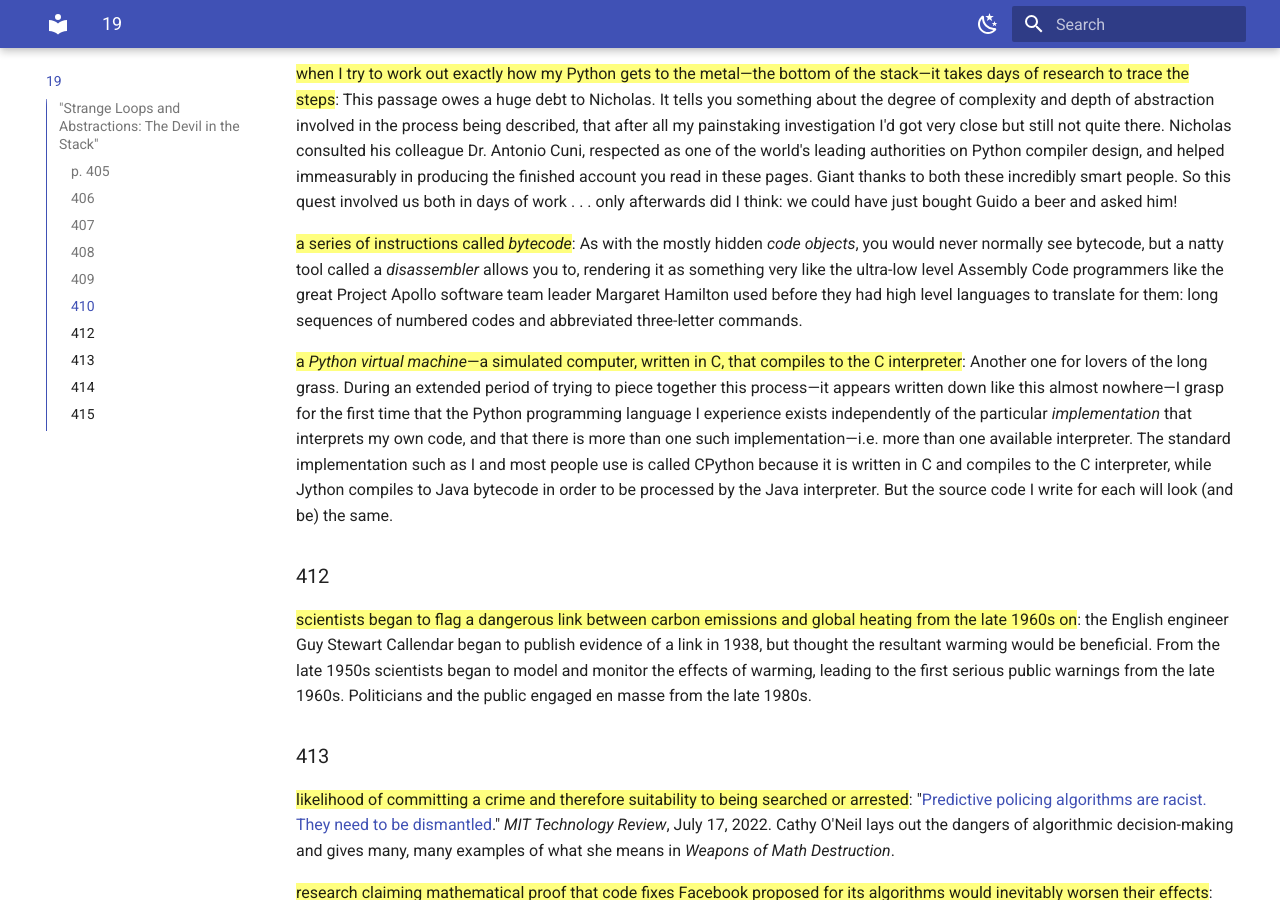
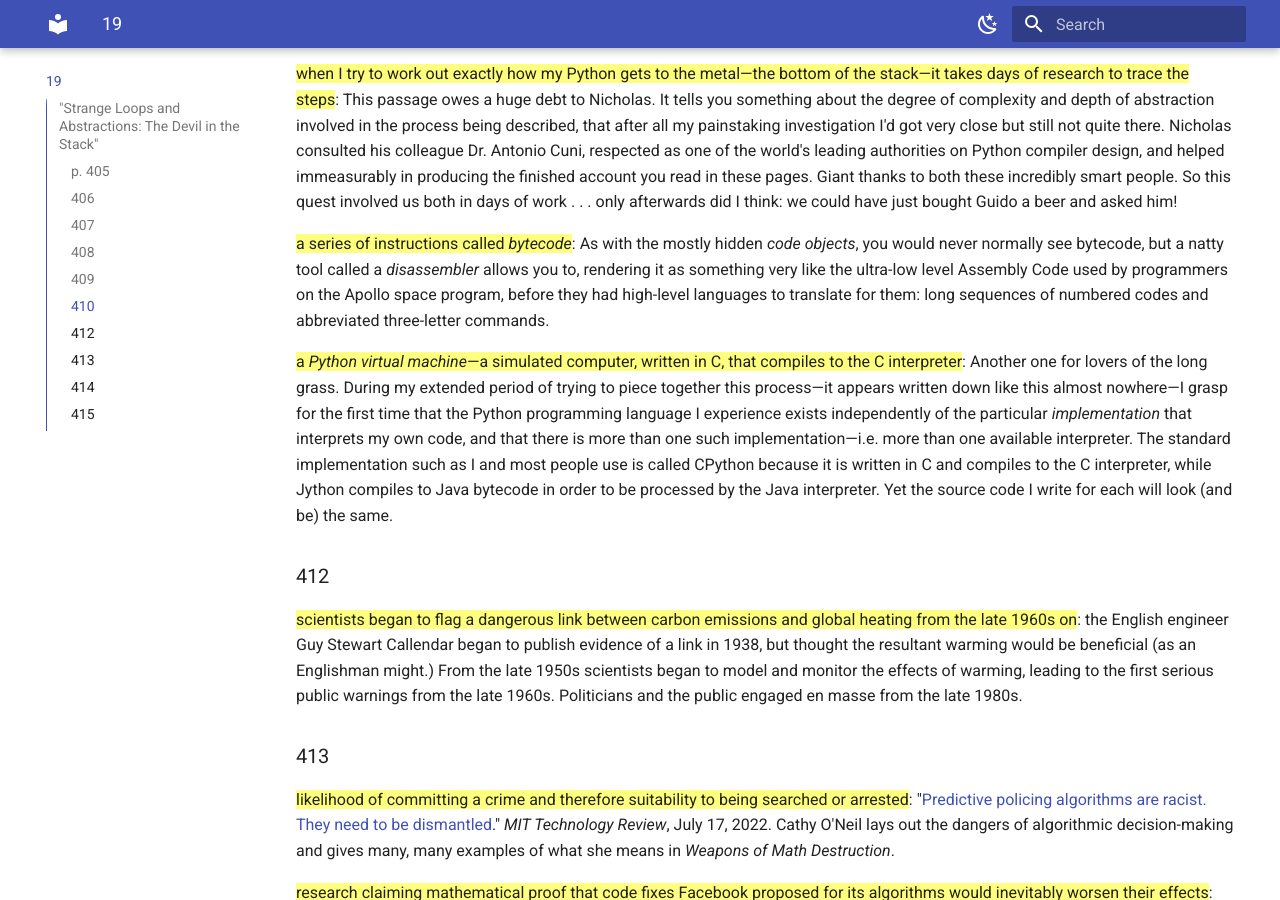
Before and after one commit to zappascout/devil_notes-sources, an MkDocs documentation site: the page built from docs/notes_19_devil.md, in a window 1280 px wide and 900 px high, scrolled down 1469 px. Built offline with MkDocs 1.6.1 and Material for MkDocs 9.7.7, drawn with Linux system fonts in a browser that asks for light colours; some of the changed text lies outside the part shown.

Commit message:
rest of tidies

```diff
--- a/docs/notes_19_devil.md
+++ b/docs/notes_19_devil.md
@@ -91,15 +91,12 @@ could have just bought Guido a beer and asked him!
 As with the mostly
 hidden *code objects*, you would never normally see bytecode, but a
 natty tool called a *disassembler* allows you to, rendering it as
-something very like the ultra-low level Assembly Code programmers like
-the great Project Apollo software team leader Margaret Hamilton used
-before they had high level languages to translate for them: long
-sequences of numbered codes and abbreviated three-letter commands.
+something very like the ultra-low level Assembly Code used by programmers on the Apollo space program, before they had high-level languages to translate for them: long sequences of numbered codes and abbreviated three-letter commands.
 
 ==a *Python virtual machine*—a simulated computer, written in
 C, that compiles to the C interpreter==:
 Another one for lovers of the
-long grass. During an extended period of trying to piece together this
+long grass. During my extended period of trying to piece together this
 process—it appears written down like this almost nowhere—I grasp for
 the first time that the Python programming language I experience exists
 independently of the particular *implementation* that interprets my own
@@ -107,7 +104,7 @@ code, and that there is more than one such implementation—i.e. more
 than one available interpreter. The standard implementation such as I
 and most people use is called CPython because it is written in C and
 compiles to the C interpreter, while Jython compiles to Java bytecode in
-order to be processed by the Java interpreter. But the source code I
+order to be processed by the Java interpreter. Yet the source code I
 write for each will look (and be) the same.
 
 ###412
@@ -115,7 +112,7 @@ write for each will look (and be) the same.
 emissions and global heating from the late 1960s on==:
 the English
 engineer Guy Stewart Callendar began to publish evidence of a link in
-1938, but thought the resultant warming would be beneficial. From the
+1938, but thought the resultant warming would be beneficial (as an Englishman might.) From the
 late 1950s scientists began to model and monitor the effects of warming,
 leading to the first serious public warnings from the late 1960s.
 Politicians and the public engaged en masse from the late 1980s.
```
Also changed, not shown: other parts of docs/notes_19_devil.md (+1 -1 lines).
